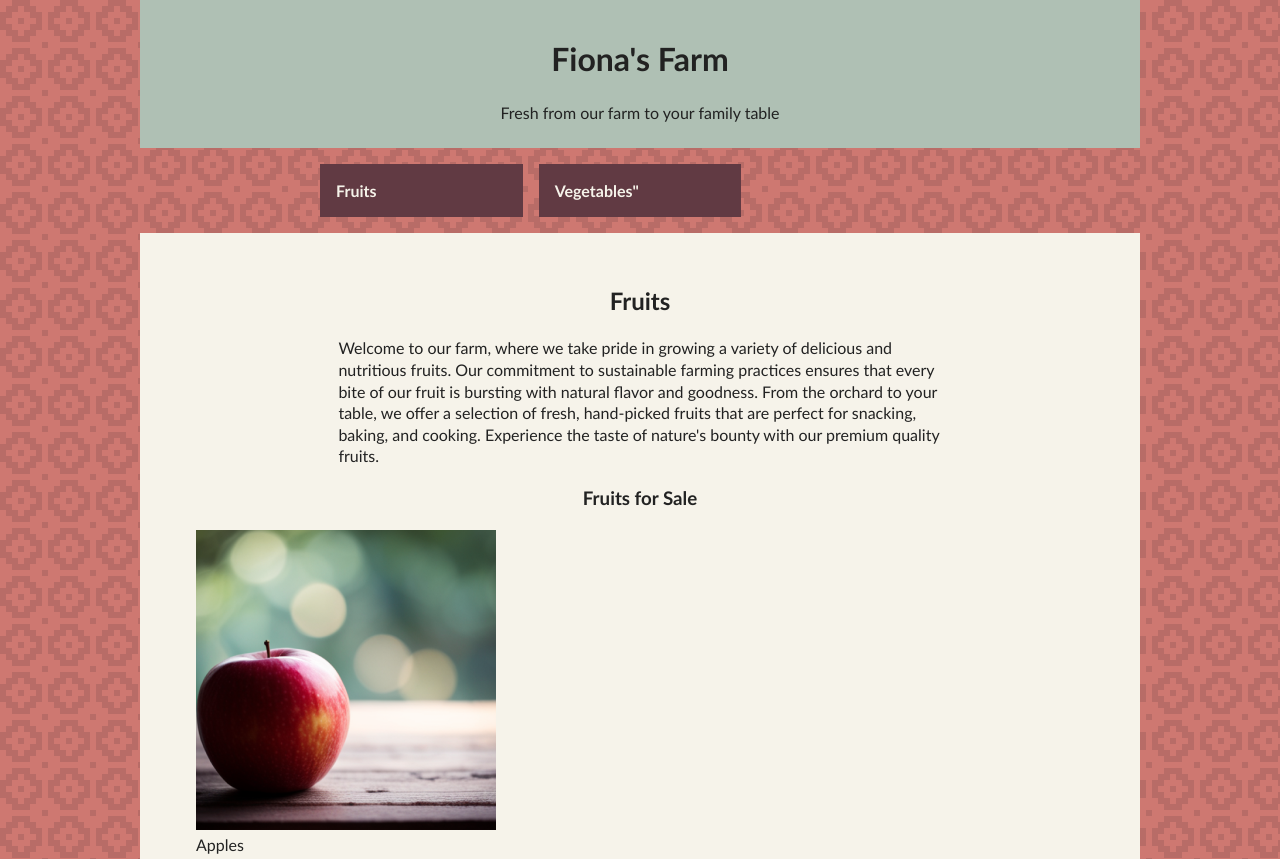
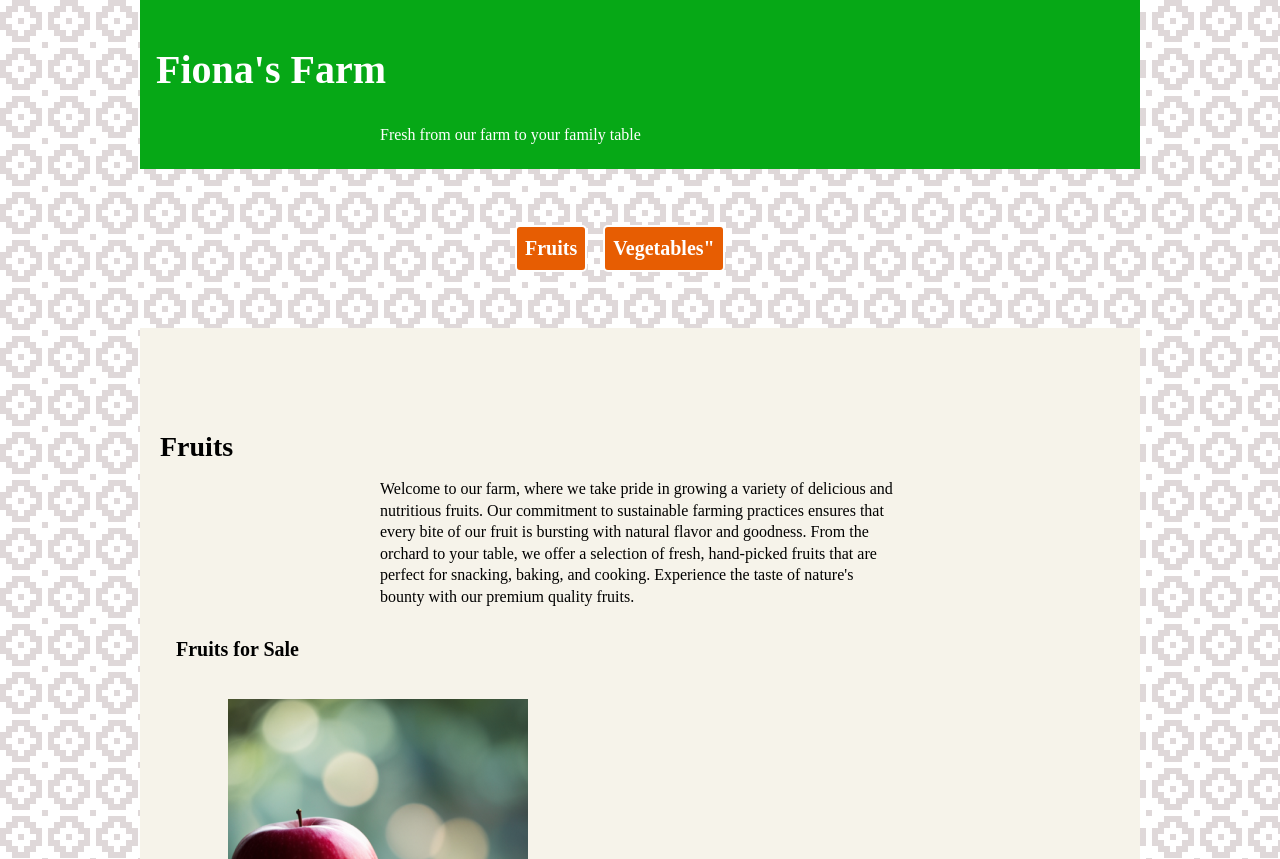
Before and after one commit to kos3150/farm, a plain HTML site: page index.html in a window 1280 px wide. Shown: the top 859 px of the page. Drawn offline with Linux system fonts and the light colour scheme; a web font is replaced by a local one.

Commit message:
Update styles.css

```diff
--- a/css/styles.css
+++ b/css/styles.css
@@ -5,10 +5,6 @@
 CSS Reset only works if I add it before I write my css.
 I don't know how to delete my css and save it in order to retain it to add back to my style sheet after the CSS REST*/
 
-/* http://meyerweb.com/eric/tools/css/reset/
-   v2.0 | 20110126
-   License: none (public domain)
-*/
 /* http://meyerweb.com/eric/tools/css/reset/
    v2.0 | 20110126
    License: none (public domain)
@@ -322,3 +318,218 @@ code div{
     padding: 1rem;
     overflow: scroll;
 }
+
+:root{
+
+    /* -------------------- ROOT VARIABLES ------------------- */
+    /*Text Content Habibi
+    Text Headings Irish Grover
+    Font Sizes H1 2.5em, H2 1.75em, H3 1.25em*/
+    /* text and background colors*/
+    --Green: #06A816;
+    --Orange: #E75D02;
+    --Black: #000000;
+    --White: #ffffff;
+
+    --text-shadow: 5px var(--Black);
+    /* Font Stacks*/
+    --heading-fonts: 'Irish Grover';
+    --body-fonts: 'Habibi';
+}
+
+body{
+    font-family: var(--body_fonts);
+    color: var(--Black);
+}
+
+header{
+    background-color: var(--Green);
+    color: var(--White);
+}
+
+header, footer{
+    background-color: var(--Green);
+    text-align: left;
+    max-width: 1000px - 32px;
+    margin: 0 auto;
+    padding: 1rem;
+    color: var(--White)
+}
+
+main{
+    text-align: center;
+}
+
+h1{
+    text-shadow: var(--Black);
+}
+
+h1, h2, h3{
+    text-align: left;
+    font-family: var(--heading-fonts);
+}
+
+h2{
+    margin: 0;
+    text-align: right;
+    padding: 4px;
+}
+
+h3{
+    margin: 0;
+    padding: 4px;
+}
+
+img{
+    display: block;
+}
+
+nav{
+    margin: 0 auto;
+    padding: 0.5rem 0;
+    text-align: right;
+}
+
+nav ul {
+    display: grid;
+    grid-template-columns: repeat(3fr, 1fr);
+    text-align: right;
+    gap: 1rem;
+    list-style-type: none;
+    padding: 0;
+    width: 250px;
+    margin: 2rem auto;
+}
+
+nav a {
+    display: block;
+    margin: 1rem auto;
+    padding: 0.5rem;
+    text-align: center;
+    background-color: var(--Orange);
+    color: var(--White);
+    font-size: 1.25rem;
+    border: 2px solid var(--White);
+    border-radius: 5px;
+}
+
+main{
+    padding: 2rem 1rem;
+    text-align: center;
+}
+
+section{
+    padding: 1rem;
+}
+
+#static {
+    margin: 0 auto;
+}
+
+#fluid {
+    margin: 0 auto;
+}
+
+html {
+    font-family: 'Habibi';
+}
+
+h1 {
+    font-family: 'Irish Grover';
+    font-size: 2.5em;
+}
+
+h2 {
+    font-size: 1.75em;
+    text-align: left;
+}
+
+h3 {
+    font-size: 1.25em;
+    color: var(--Black);
+    text-align: left;
+}
+
+#fruits {
+    text-align: left;
+    margin: 3rem auto;
+}
+
+#vegetables {
+    text-align: left;
+    margin: 3rem auto;
+}
+
+body {
+    background-color: var(--White);
+    text-align: left;
+}
+
+footer {
+    padding: 0;
+    background-color: var(--Green);
+    color: var(--White);
+    text-align: center;
+}
+
+footer p {
+    display: grid;
+    padding: 0;
+    text-align: center;
+}
+
+footer > a{
+    text-align: center;
+}
+
+footer ul {
+    text-align: center;
+}
+
+/* -------------GLOBAL STYLES (mobile first/small) ---------*/
+
+
+/*-------------- Breakpoints based on mockups ----------------*/
+
+/*------------------- MEDIA QUERY (xl) ---------------------*/
+
+/*-------------- Small-min-width: 428px ----------------*/
+@media screen and (min-width: 428px) {
+    nav {
+        width: fit-content;
+        display: grid;
+        grid-template-columns: auto;
+    }
+}
+
+/*------------- MEDIA QUERY (medium) ----------------*/
+
+/*-------------- Medium-width: 834px ----------------*/
+@mdia screen and (medium-width: 834px) {
+    nav ul {
+        display: grid;
+        grid-template-columns: 1fr 1fr;
+        gap: 0.5rem;
+    }
+}
+
+/*-------------------- MEDIA QUERY (large) -----------------*/
+/*-------------- Large-min-width: 1280px ----------------*/
+
+@media screen and (large-min-width: 1280px) {
+    nav ul {
+        display: grid;
+        grid-template-columns: auto;
+        gap: 0.5rem;
+    }
+}
+
+/*-------------- XL-min-width: 1440px ----------------*/
+
+@media screen and (XL-min-width: 1440px) {
+    nav ul {
+        display: grid;
+        grid-template-columns: auto;
+        gap: 0.5rem;
+    }
+}
```
